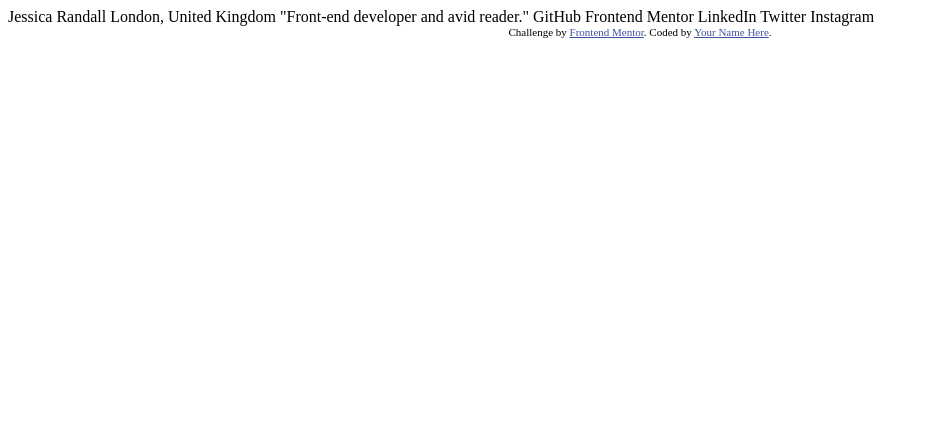
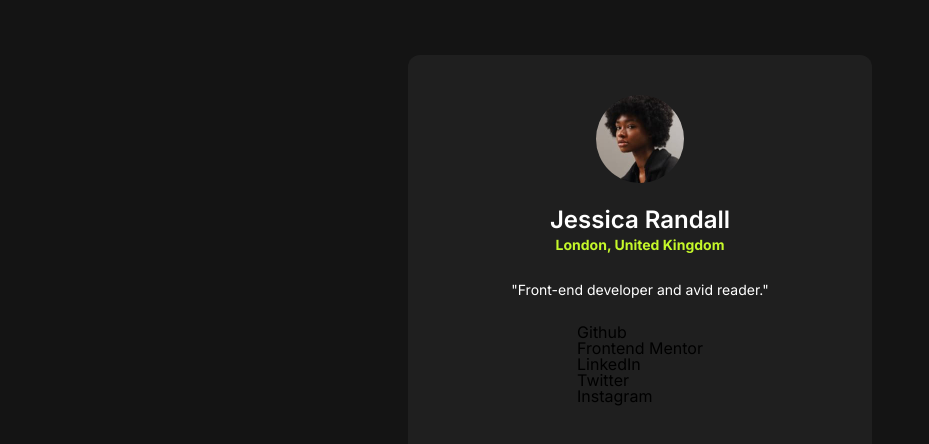
Before and after one commit to Ramon-Carrillo/Frontend-Mentor-Challenges, a plain HTML site: page Newbie-Challenges/social-links-profile-main/index.html in a window 1280 px wide. Shown: the whole page, without its empty margins (0-929 px from the left). Drawn offline with Linux system fonts and the light colour scheme.

Commit message:
Finished pic, name, location, and title.

```diff
--- /dev/null
+++ b/Newbie-Challenges/social-links-profile-main/css/reset.css
@@ -0,0 +1,134 @@
+/* http://meyerweb.com/eric/tools/css/reset/
+   v2.0 | 20110126
+   License: none (public domain)
+*/
+html,
+body,
+div,
+span,
+applet,
+object,
+iframe,
+h1,
+h2,
+h3,
+h4,
+h5,
+h6,
+p,
+blockquote,
+pre,
+a,
+abbr,
+acronym,
+address,
+big,
+cite,
+code,
+del,
+dfn,
+em,
+img,
+ins,
+kbd,
+q,
+s,
+samp,
+small,
+strike,
+strong,
+sub,
+sup,
+tt,
+var,
+b,
+u,
+i,
+center,
+dl,
+dt,
+dd,
+ol,
+ul,
+li,
+fieldset,
+form,
+label,
+legend,
+table,
+caption,
+tbody,
+tfoot,
+thead,
+tr,
+th,
+td,
+article,
+aside,
+canvas,
+details,
+embed,
+figure,
+figcaption,
+footer,
+header,
+hgroup,
+menu,
+nav,
+output,
+ruby,
+section,
+summary,
+time,
+mark,
+audio,
+video {
+  margin: 0;
+  padding: 0;
+  border: 0;
+  font-size: 100%;
+  font: inherit;
+  vertical-align: baseline;
+}
+
+a {
+  text-decoration: none;
+  color: inherit;
+  cursor: pointer;
+}
+/* HTML5 display-role reset for older browsers */
+article,
+aside,
+details,
+figcaption,
+figure,
+footer,
+header,
+hgroup,
+menu,
+nav,
+section {
+  display: block;
+}
+body {
+  line-height: 1;
+}
+ol,
+ul {
+  list-style: none;
+}
+blockquote,
+q {
+  quotes: none;
+}
+blockquote:before,
+blockquote:after,
+q:before,
+q:after {
+  content: '';
+  content: none;
+}
+table {
+  border-collapse: collapse;
+  border-spacing: 0;
+}
--- /dev/null
+++ b/Newbie-Challenges/social-links-profile-main/css/styles.css
@@ -0,0 +1,77 @@
+@import url('https://fonts.googleapis.com/css2?family=Inter:ital,opsz,wght@0,14..32,100..900;1,14..32,100..900&display=swap');
+
+:root {
+  --green: hsl(75, 94%, 57%);
+  --white: hsl(0, 0%, 100%);
+  --grey: hsl(0, 0%, 20%);
+  --dark-grey: hsl(0, 0%, 12%);
+  --off-black: hsl(0, 0%, 8%);
+  --mb-24: 24px;
+}
+
+body {
+  display: flex;
+  justify-content: center;
+  align-items: center;
+  font-family: 'Inter', sans-serif;
+  background-color: var(--off-black);
+  height: 100vh;
+}
+
+.container {
+  display: flex;
+  flex-direction: column;
+  align-items: center;
+  padding: 40px;
+  background-color: var(--dark-grey);
+  border-radius: 12px;
+  width: 384px;
+  height: 611px;
+}
+
+.profile {
+  display: flex;
+  flex-direction: column;
+  align-items: center;
+}
+
+.profile__image img {
+  border-radius: 50%;
+  width: 88px;
+  height: 88px;
+  margin-bottom: var(--mb-24);
+}
+
+.profile__info {
+  text-align: center;
+  margin-bottom: var(--mb-24);
+}
+
+.profile__name {
+  font-size: 24px;
+  line-height: 21px;
+  font-weight: 600;
+  color: var(--white);
+  letter-spacing: 0;
+  vertical-align: top;
+  margin-bottom: 4px;
+}
+
+.profile__location {
+  font-size: 14px;
+  line-height: 21px;
+  font-weight: 700;
+  color: var(--green);
+  letter-spacing: 0;
+  vertical-align: top;
+  margin-bottom: var(--mb-24);
+}
+
+.profile__comment {
+  font-size: 14px;
+  line-height: 21px;
+  font-weight: 400;
+  color: var(--white);
+  letter-spacing: 0;
+  vertical-align: top;
+}
--- a/Newbie-Challenges/social-links-profile-main/index.html
+++ b/Newbie-Challenges/social-links-profile-main/index.html
@@ -1,34 +1,48 @@
 <!DOCTYPE html>
 <html lang="en">
-<head>
-  <meta charset="UTF-8">
-  <meta name="viewport" content="width=device-width, initial-scale=1.0"> <!-- displays site properly based on user's device -->
+  <head>
+    <meta charset="UTF-8" />
+    <meta name="viewport" content="width=device-width, initial-scale=1.0" />
+    <link
+      rel="icon"
+      type="image/png"
+      sizes="32x32"
+      href="./assets/images/favicon-32x32.png" />
+    <link rel="stylesheet" href="./css/reset.css" />
+    <link rel="stylesheet" href="./css/styles.css" />
 
-  <link rel="icon" type="image/png" sizes="32x32" href="./assets/images/favicon-32x32.png">
+    <title>Frontend Mentor | Social links profile</title>
+  </head>
+  <body>
+    <div class="container">
+      <div class="profile">
+        <div class="profile__image">
+          <img
+            src="./assets/images/avatar-jessica.jpeg"
+            alt="Jessica Randall" />
+        </div>
+        <div class="profile__info">
+          <h1 class="profile__name">Jessica Randall</h1>
+          <p class="profile__location">London, United Kingdom</p>
+          <p class="profile__comment">"Front-end developer and avid reader."</p>
+        </div>
+      </div>
+      <div class="social-links">
+        <ol>
+          <li><a href="#">Github</a></li>
+          <li><a href="#">Frontend Mentor</a></li>
+          <li><a href="#">LinkedIn</a></li>
+          <li><a href="#">Twitter</a></li>
+          <li><a href="#">Instagram</a></li>
+        </ol>
+      </div>
+    </div>
 
-  <title>Frontend Mentor | Social links profile</title>
-
-  <!-- Feel free to remove these styles or customise in your own stylesheet 👍 -->
-  <style>
-    .attribution { font-size: 11px; text-align: center; }
-    .attribution a { color: hsl(228, 45%, 44%); }
-  </style>
-</head>
-<body>
-
-  Jessica Randall
-  London, United Kingdom
-  "Front-end developer and avid reader."
-
-  GitHub
-  Frontend Mentor
-  LinkedIn
-  Twitter
-  Instagram
-
-  <div class="attribution">
-    Challenge by <a href="https://www.frontendmentor.io?ref=challenge" target="_blank">Frontend Mentor</a>.
-    Coded by <a href="#">Your Name Here</a>.
-  </div>
-</body>
+    <!-- <div class="attribution">
+      Challenge by
+      <a href="https://www.frontendmentor.io?ref=challenge" target="_blank"
+        >Frontend Mentor</a
+      >. Coded by <a href="#">Your Name Here</a>.
+    </div> -->
+  </body>
 </html>
```
